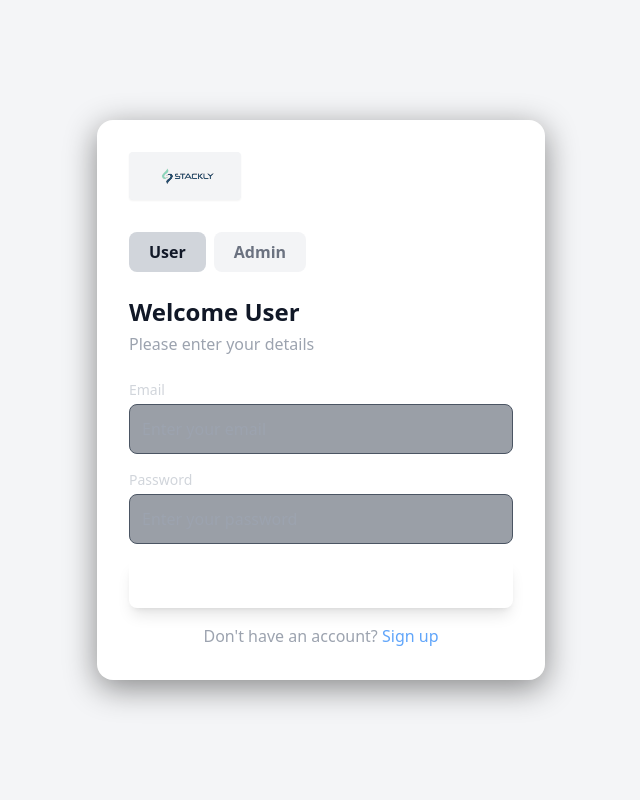
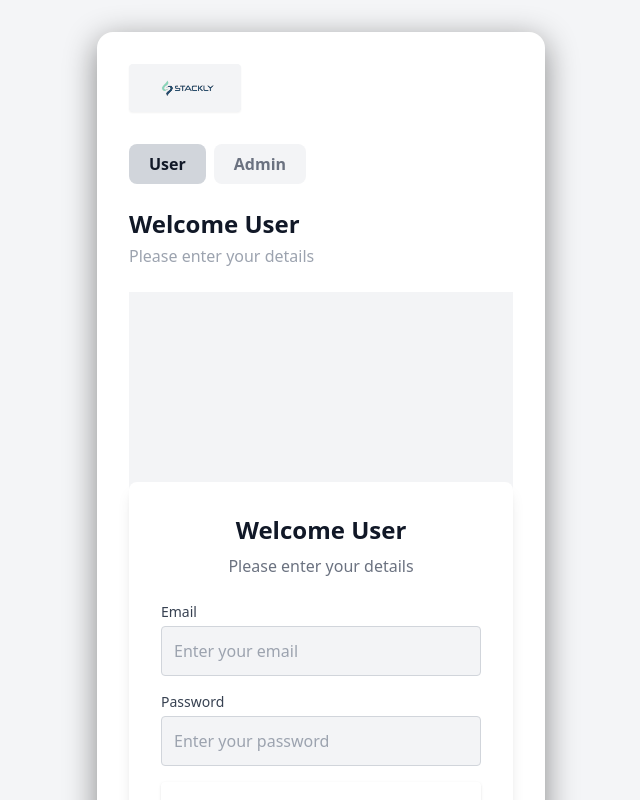
Before and after one commit to harikab5/AI-tool-website-completefrontend, a React (Vite) app: page / in a window 1280 px wide. Shown: the top 800 px of the page, without its empty margins (319-959 px from the left). Built offline with nearby package versions, Linux system fonts and the light colour scheme.

Commit message:
signup theme

```diff
--- a/src/pages/Login.jsx
+++ b/src/pages/Login.jsx
@@ -51,56 +51,58 @@ export default function Login({ isAdmin }) {
   };
 
   return (
-    <div className="w-full">
+    <div className="min-h-screen flex items-center justify-center bg-gray-100">
+      <div className="bg-white rounded-lg shadow-lg p-8 w-full max-w-md">
+        <h2 className="text-2xl font-bold mb-2 text-gray-900 text-center">
+          Welcome {isAdmin ? "Admin" : "User"}
+        </h2>
+        <p className="mb-6 text-gray-500 text-center">Please enter your details</p>
         <form onSubmit={handleLogin} className="space-y-4">
           <div>
-          <label className="block text-sm font-medium text-gray-300 mb-1">
+            <label className="block text-sm font-medium text-gray-700 mb-1">
               Email
             </label>
             <input
               type="email"
               value={email}
               onChange={(e) => setEmail(e.target.value)}
-            className="w-full p-3 rounded-lg bg-gray-700/50 text-white border border-gray-600 focus:border-blue-400 focus:outline-none focus:ring-2 focus:ring-blue-400/20 transition-all"
+              className="w-full p-3 rounded bg-gray-100 border border-gray-300 focus:border-blue-500 focus:outline-none"
               placeholder="Enter your email"
               required
             />
           </div>
-
           <div>
-          <label className="block text-sm font-medium text-gray-300 mb-1">
+            <label className="block text-sm font-medium text-gray-700 mb-1">
               Password
             </label>
             <input
               type="password"
               value={password}
               onChange={(e) => setPassword(e.target.value)}
-            className="w-full p-3 rounded-lg bg-gray-700/50 text-white border border-gray-600 focus:border-blue-400 focus:outline-none focus:ring-2 focus:ring-blue-400/20 transition-all"
+              className="w-full p-3 rounded bg-gray-100 border border-gray-300 focus:border-blue-500 focus:outline-none"
               placeholder="Enter your password"
               required
             />
           </div>
-
-        {error && <div className="text-red-400 text-sm text-center bg-red-500/10 p-2 rounded-lg">{error}</div>}
-
+          {error && <div className="text-red-500 text-sm text-center bg-red-100 p-2 rounded">{error}</div>}
           <button
             type="submit"
-          className="w-full bg-gradient-to-r from-gray-700 to-gray-900 text-white font-bold py-3 px-4 rounded-lg transition hover:from-gray-600 hover:to-gray-800 shadow-lg hover:shadow-xl transform hover:scale-105"
+            className="w-full py-3 mt-4 rounded bg-gradient-to-r from-gray-700 to-gray-900 text-white font-semibold shadow"
           >
             Login
           </button>
         </form>
-
-      <div className="mt-4 text-center text-gray-400">
+        <div className="mt-4 text-center text-gray-500">
           Don't have an account?{" "}
           <Link
             to="/signup"
             state={{ isAdmin }}
-          className="text-blue-400 hover:text-blue-300 transition-colors font-medium"
+            className="text-blue-600 font-medium hover:underline"
           >
             Sign up
           </Link>
         </div>
       </div>
+    </div>
   );
 }
--- a/src/pages/Signup.jsx
+++ b/src/pages/Signup.jsx
@@ -53,97 +53,94 @@ export default function Signup({ isAdmin }) {
   };
 
   return (
-    <div className="max-w-md mx-auto p-6 bg-gray-800 rounded-lg shadow-lg">
-      <h2 className="text-2xl font-bold text-yellow-500 mb-6 text-center">
+    <div className="min-h-screen flex items-center justify-center bg-gray-100">
+      <div className="bg-white rounded-lg shadow-lg p-8 w-full max-w-md">
+        <h2 className="text-2xl font-bold mb-2 text-gray-900 text-center">
           Sign up as {isAdmin ? "Admin" : "User"}
         </h2>
-
+        <p className="mb-6 text-gray-500 text-center">Please enter your details</p>
         <form onSubmit={handleSignup} className="space-y-4">
           <div>
-          <label className="block text-sm font-medium text-gray-300 mb-1">
+            <label className="block text-sm font-medium text-gray-700 mb-1">
               First Name
             </label>
             <input
               type="text"
               value={firstName}
               onChange={(e) => setFirstName(e.target.value)}
-            className="w-full p-2 rounded bg-gray-700 text-white border border-gray-600 focus:border-yellow-500"
+              className="w-full p-3 rounded bg-gray-100 border border-gray-300 focus:border-blue-500 focus:outline-none"
               required
             />
           </div>
           <div>
-          <label className="block text-sm font-medium text-gray-300 mb-1">
+            <label className="block text-sm font-medium text-gray-700 mb-1">
               Last Name
             </label>
             <input
               type="text"
               value={lastName}
               onChange={(e) => setLastName(e.target.value)}
-            className="w-full p-2 rounded bg-gray-700 text-white border border-gray-600 focus:border-yellow-500"
+              className="w-full p-3 rounded bg-gray-100 border border-gray-300 focus:border-blue-500 focus:outline-none"
               required
             />
           </div>
           <div>
-          <label className="block text-sm font-medium text-gray-300 mb-1">
+            <label className="block text-sm font-medium text-gray-700 mb-1">
               Email
             </label>
             <input
               type="email"
               value={email}
               onChange={(e) => setEmail(e.target.value)}
-            className="w-full p-2 rounded bg-gray-700 text-white border border-gray-600 focus:border-yellow-500"
+              className="w-full p-3 rounded bg-gray-100 border border-gray-300 focus:border-blue-500 focus:outline-none"
               required
             />
           </div>
-
           <div>
-          <label className="block text-sm font-medium text-gray-300 mb-1">
+            <label className="block text-sm font-medium text-gray-700 mb-1">
               Password
             </label>
             <input
               type="password"
               value={password}
               onChange={(e) => setPassword(e.target.value)}
-            className="w-full p-2 rounded bg-gray-700 text-white border border-gray-600 focus:border-yellow-500"
+              className="w-full p-3 rounded bg-gray-100 border border-gray-300 focus:border-blue-500 focus:outline-none"
               required
               minLength="6"
             />
           </div>
-
           <div>
-          <label className="block text-sm font-medium text-gray-300 mb-1">
+            <label className="block text-sm font-medium text-gray-700 mb-1">
               Confirm Password
             </label>
             <input
               type="password"
               value={confirmPassword}
               onChange={(e) => setConfirmPassword(e.target.value)}
-            className="w-full p-2 rounded bg-gray-700 text-white border border-gray-600 focus:border-yellow-500"
+              className="w-full p-3 rounded bg-gray-100 border border-gray-300 focus:border-blue-500 focus:outline-none"
               required
               minLength="6"
             />
           </div>
-
           {error && <div className="text-red-500 text-sm">{error}</div>}
-
           <button
             type="submit"
-          className="w-full bg-gradient-to-r from-gray-700 to-gray-900 text-white font-bold py-2 px-4 rounded transition hover:from-gray-600 hover:to-gray-800 shadow-lg"
+            className="w-full py-3 mt-4 rounded bg-gradient-to-r from-gray-700 to-gray-900 text-white font-semibold shadow"
           >
             Sign Up
           </button>
         </form>
-
-      <div className="mt-4 text-center text-gray-400">
+        <div className="mt-4 text-center text-gray-500">
           Already have an account?{" "}
           <Link
             to="/login"
             state={{ isAdmin }}
-          className="text-gray-300 hover:text-white transition-colors"
+            className="text-blue-600 font-medium hover:underline"
           >
             Login
           </Link>
         </div>
       </div>
+    </div>
   );
 }
```
Lines whose indentation alone changed are shown as unchanged.
